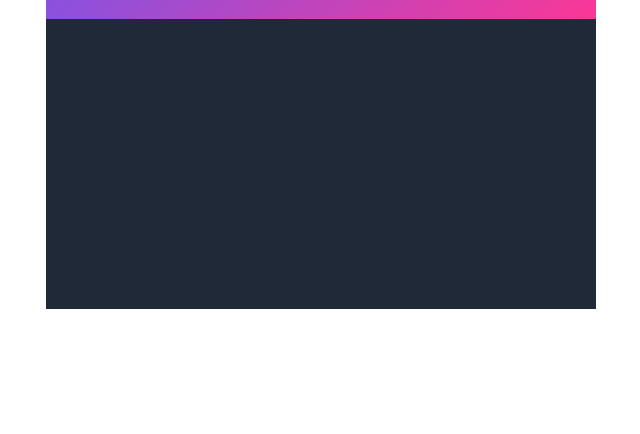
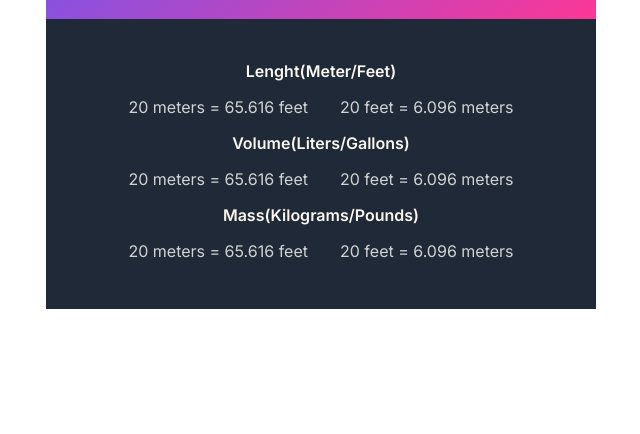
Before and after one commit to a2uuz/Unit-Conversion, a plain HTML site: page index.html in a window 1280 px wide. Shown: the part 366-800 px from the top of the page, without its empty margins (319-959 px from the left). Drawn offline with Linux system fonts and the light colour scheme.

Commit message:
style and structure are done

```diff
--- a/index.html
+++ b/index.html
@@ -13,11 +13,34 @@
             <h2>Metrix/Imperial unit conversion</h2>
             <h1>20</h1>
         </div>
-        <bottom-side>
-            <section class="lenght"></section>
-            <section class="volume"></section>
-            <section class="Mass"></section>
-        </bottom-side>
+        <div class="bottom-side">
+
+            <section class="lenght">
+                <strong>Lenght(Meter/Feet)</strong>
+
+                <div class="row-result">
+                    <p class="m-f">20 meters = 65.616 feet</p>
+                    <p class="f-m">20 feet = 6.096 meters</p>
+                </div>
+            </section>
+            <section class="volume">
+                <strong>Volume(Liters/Gallons)</strong>
+
+                 <div class="row-result">
+                    <p class="m-f">20 meters = 65.616 feet</p>
+                    <p class="f-m">20 feet = 6.096 meters</p>
+                </div>
+            </section>
+            <section class="Mass">
+                <strong>Mass(Kilograms/Pounds)</strong>
+
+                <div class="row-result">
+                    <p class="m-f">20 meters = 65.616 feet</p>
+                    <p class="f-m">20 feet = 6.096 meters</p>
+                </div>
+            </section>
+        </div>
+
     </div>
 </body>
 </html>
--- a/sass/style.scss
+++ b/sass/style.scss
@@ -4,7 +4,7 @@
 //COLORS
 $Dark-bg: #1F2937;
 $Light-bg: #FBF7EE;
-$Pharagraph: #4E4E4E;
+$Pharagraph: #d2d2d2;
 
 //FONTS
 $font-primary:'Inter', sans-serif;
@@ -40,10 +40,42 @@ body{
     height: 550px;
 }
 
+
+
 .top-side{
     color: $Light-bg;
     background:  linear-gradient(135deg, #585DFE, #FB3796);
     height: 260px;
     @include flex();
     justify-content: center;
+
+    h1{
+        font-size: 7rem;
+        margin-top: 1.5rem;
+    }
+
 }
+
+
+.bottom-side{
+     @include flex();
+    justify-content: center;
+    height: 300px;
+    text-align: center;
+
+
+    strong{
+        color: $Light-bg;
+        font-weight: 600;
+        font-size: medium;
+        margin-bottom:1rem ;
+    }
+}
+.row-result{
+    display: flex;
+
+    p{
+        margin: 1rem;
+        color: $Pharagraph;
+    }
+}
```
Also changed, not shown: css/style.css, 1 other file.
